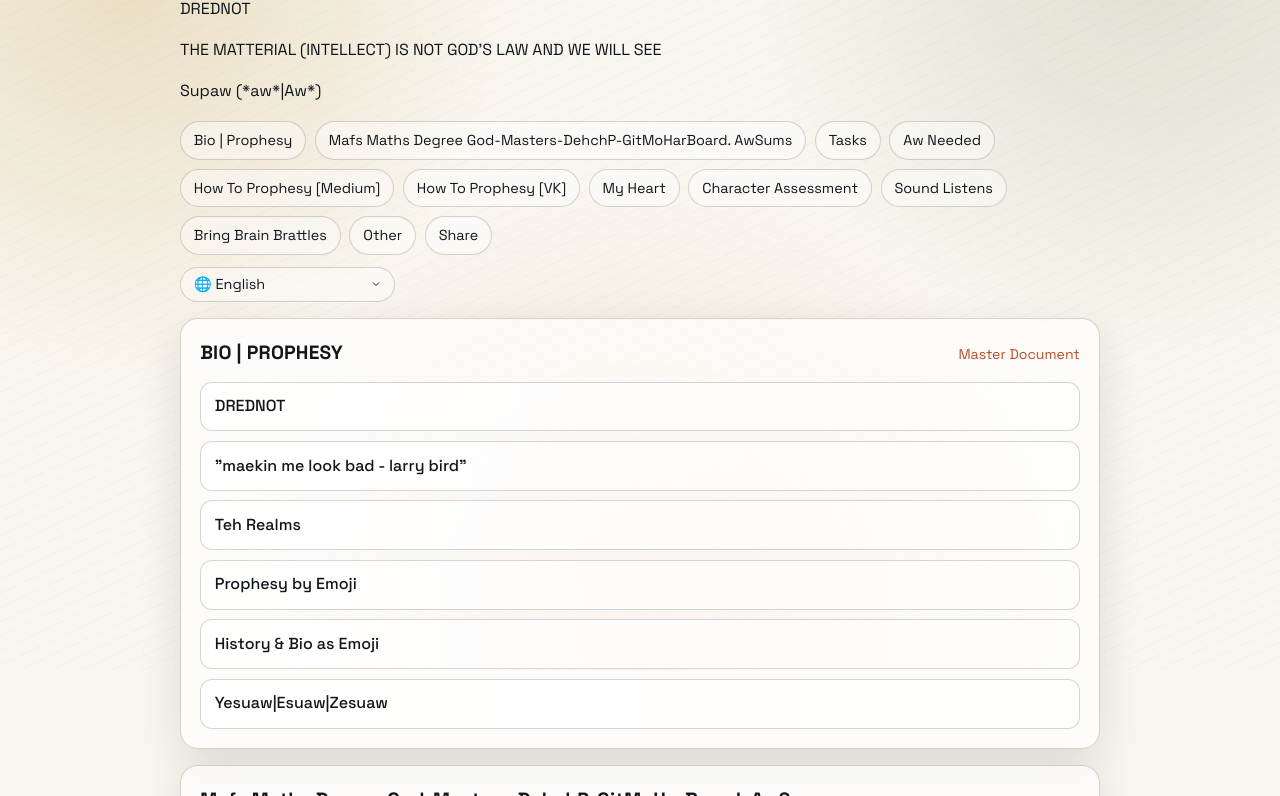
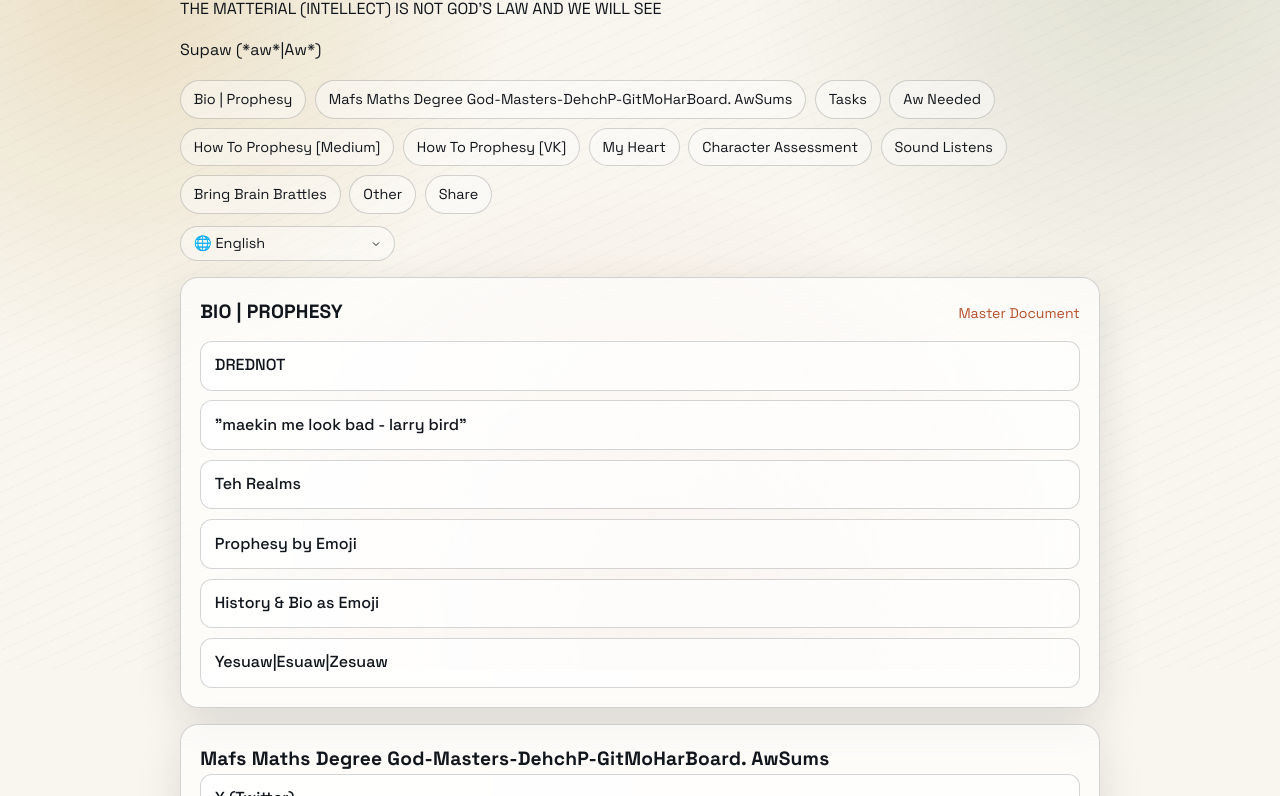
Before and after one commit to hogjamaus-fyi/hogjamaus-fyi.github.io, a plain HTML site: page index.html in a window 1280 px wide. Shown: the part 130-926 px from the top of the page. Drawn offline with Linux system fonts and the light colour scheme.

Commit message:
Remove 'DREDNOT' paragraph from index.html

```diff
--- a/index.html
+++ b/index.html
@@ -73,7 +73,6 @@
     <header class="site-header">
       <p class="kicker"><a href="https://x.com/tawpawlogin" target="_blank" rel="noopener noreferrer">@tawpawlogin</a></p>
       <h1>Aw Pawl Ogin</h1>
-      <p>DREDNOT</p>
       <p>THE MATTERIAL (INTELLECT) IS NOT GOD'S LAW AND WE WILL SEE</p>
       <p>Supaw (*aw*|Aw*)</p>
       <nav class="site-nav" aria-label="Section navigation">
```
